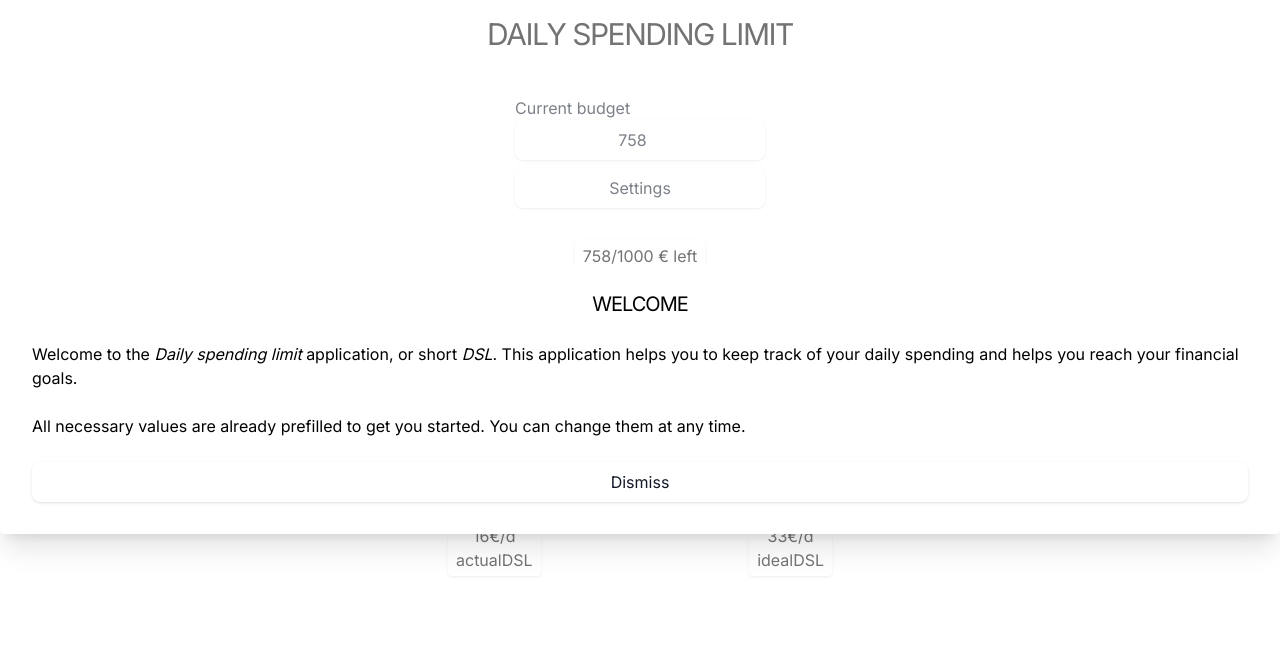
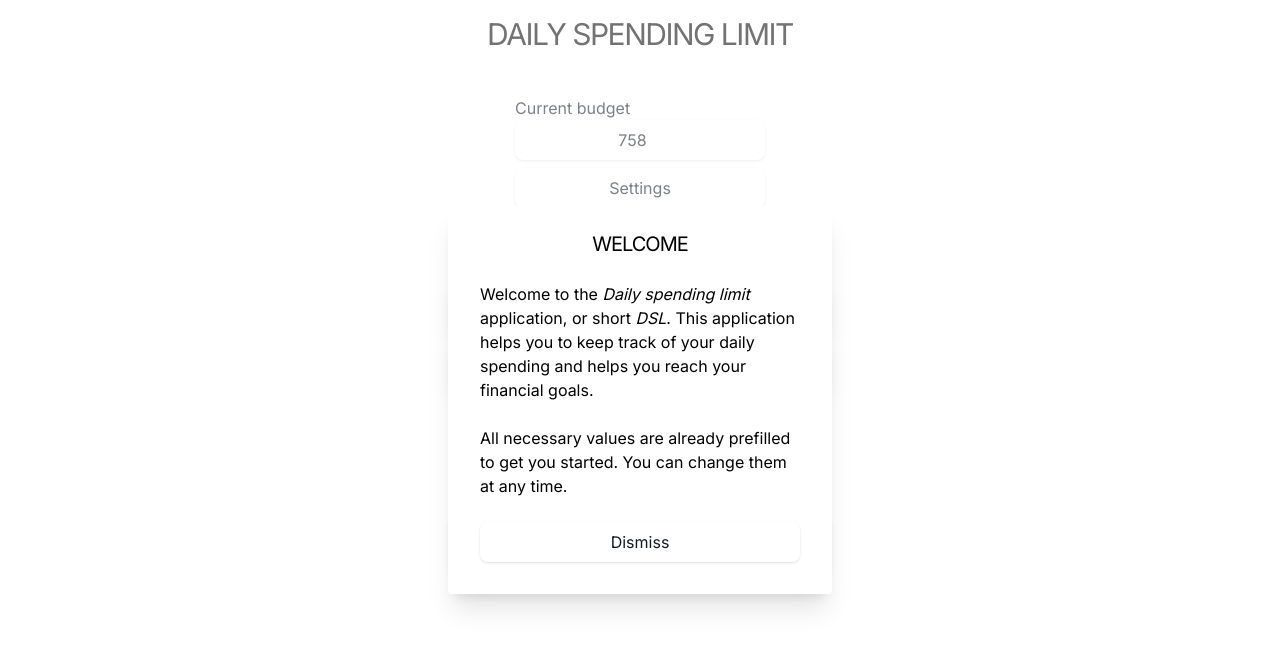
Before and after one commit to WendtOle/daily-spending-limit, a Next.js app: page / in a window 1280 px wide. Shown: the top 648 px of the page. Built offline with nearby package versions, Linux system fonts and the light colour scheme.

Commit message:
Fix welcome modal styling

```diff
--- a/app/WelcomeModal.tsx
+++ b/app/WelcomeModal.tsx
@@ -11,7 +11,7 @@ export const WelcomeModal = () => {
 
   return (
     <div
-      className="p-8 pt-6 shadow-xl modal rounded space-y-6"
+      className="p-8 pt-6 shadow-xl modal rounded space-y-6  w-96"
       id={WELCOME_MODAL_ID}
       // @ts-ignore
       popover="auto"
@@ -19,7 +19,7 @@ export const WelcomeModal = () => {
       <h1 className="text-xl text-center uppercase tracking-tighter">
         Welcome
       </h1>
-      <div className="text-base">
+      <div className="text-base ">
         Welcome to the <i>Daily spending limit</i> application, or short{" "}
         <i>DSL</i>. This application helps you to keep track of your daily
         spending and helps you reach your financial goals.
```
